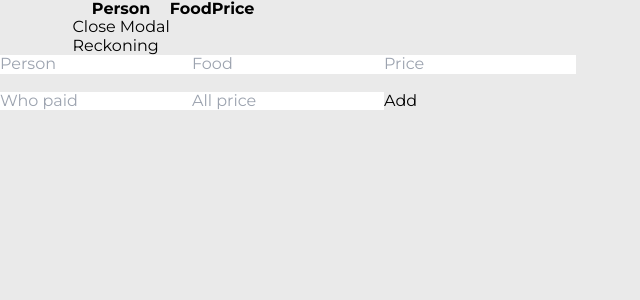
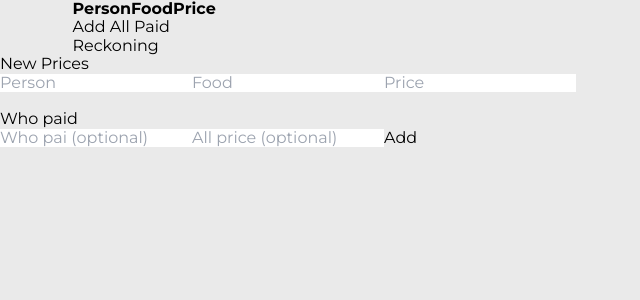
Before and after one commit to Azamjon62/calFood, a React (Vite) app: page / in a window 1280 px wide. Both pictures are taken after a click on the button "Add Item". Shown: the top 300 px of the page, without its empty margins (0-640 px from the left). Built offline with nearby package versions, Linux system fonts and the light colour scheme.

Commit message:
adding handleAdd function

```diff
--- a/src/Components/Main/Main.jsx
+++ b/src/Components/Main/Main.jsx
@@ -3,81 +3,87 @@ import { useState } from "react";
 function Main() {
   const [modal, setModal] = useState(true);
   const [array, setArray] = useState([]);
-    const [newPerson, setNewPerson] = useState('');
-    const [newFood, setNewFood] = useState('');
-    const [newPrice, setNewPrice] = useState('');
-    const [whoPaid, setWhoPaid] = useState('');
-    const [allPrice, setAllPrice] = useState('');
+  const [array2, setArray2] = useState([]);
+  const [newPerson, setNewPerson] = useState("");
+  const [newFood, setNewFood] = useState("");
+  const [newPrice, setNewPrice] = useState("");
+  const [whoPaid, setWhoPaid] = useState("");
+  const [allPrice, setAllPrice] = useState("");
 
   const formatPrice = (price) => {
-        return new Intl.NumberFormat('uz-UZ', {
-          style: 'currency',
-          currency: 'UZS',
+    return new Intl.NumberFormat("uz-UZ", {
+      style: "currency",
+      currency: "UZS",
       minimumFractionDigits: 2,
     }).format(price);
   };
 
+  const handleAdd = () => {
 
-    const addItem = () => {
-        if (newPerson.trim() !== '') {
-            setArray([...array, { id: Date.now(), name: newPerson, food: newFood, price: formatPrice(newPrice), whoPaidAll: whoPaid, allPrice:  formatPrice(allPrice) }]);
-            setNewPerson('');
-            setNewFood('');
-            setNewPrice('');
-            setWhoPaid('');
-            setAllPrice('');
+      if (newPerson.trim() !== "" && newFood.trim() !== "" && newPrice.trim() !== "") {
+        setArray([
+          ...array,
+          { id: Date.now(), name: newPerson, food: newFood, price: formatPrice(newPrice) },
+        ]);
+        setNewPerson("");
+        setNewFood("");
+        setNewPrice("");
+        setModal(true);
+      }
+      // Add All Paid
+      if (whoPaid.trim() !== "" && allPrice.trim() !== "") {
+        setArray2([
+          ...array2,
+          { id: Date.now(), whoPaidAll: whoPaid, allPrice: formatPrice(allPrice) },
+        ]);
+        setWhoPaid("");
+        setAllPrice("");
         setModal(true);
       }
   };
-    // const removeTask = (taskId) => {
-    //   setArray(name.filter(task => task.id !== taskId));
-    // };
-
-    console.log(array);
 
   return (
     <div>
         <div className="container h-[200vh] relative">
             <table>
                 <thead>
-                    <tr >
-                        <th className=" w-[320px] border-black border-[1px]" >Person</th>
-                        <th className=" w-[200px] mr-[10px] border-black border-[1px]" >Food</th>
-                        <th className="w-[20%] border-black border-[1px]" >Price</th>
+                    <tr>
+                        <th className="w-[320px] border-black border-[1px]">Person</th>
+                        <th className="w-[200px] mr-[10px] border-black border-[1px]">Food</th>
+                        <th className="w-[20%] border-black border-[1px]">Price</th>
                     </tr>
                 </thead>
-                <tbody >
-                    {array.map(item => (
+                <tbody>
+                    {array.map((item) => (
                     <tr key={item.id}>
-                            <td className="border-black border-[1px]">
-                            {item.name}
-                            </td>
+                        <td className="border-black border-[1px]">{item.name}</td>
                         <td className="border-black border-[1px]">{item.food}</td>
                         <td className="border-black border-[1px]">{item.price} so&rsquo;m</td>
                     </tr>
                     ))}
+                </tbody>
+            </table>
+            <table>
+                <tbody>
+                    {array2.map((item) => (
+                    <tr key={item.id} className="flex gap-[100px] mt-7 mb-7">
+                        <td className="border-[1px] border-black">{item.whoPaidAll}</td>
+                        <td className="border-[1px] border-black">{item.allPrice}</td>
+                    </tr>
+                    ))}
+                </tbody>
+            </table>
+            <button className="bg-black text-white p-[10px] rounded m-[10px]" onClick={() => setModal(!modal)}>
+                {modal ? "Add Item" : "Add All Paid"}
+            </button>
 
-
-                    {
-                        array.map(item => (
-                            <tr key={item.id} className="flex gap-[100px]  mt-7 mb-7" >
-                                <td className="border-[1px] border-black" >{item.whoPaidAll}</td>
-                                <td className="border-[1px] border-black"  >{item.allPrice}</td>
-                            </tr>
-                        ))
-                    }
-                </tbody>
-                <button className="bg-black text-white p-[10px] rounded m-[10px]" onClick={() => { modal ? setModal(false) : setModal(true)}} >{modal ? 'Add Item' : 'Close Modal'}</button>
-            </table>
-
-            <div className="m-[50px]" >
-                <button className=" bg-black text-white p-[10px] rounded" >Reckoning</button>
+            <div className="m-[50px]">
+                <button className="bg-black text-white p-[10px] rounded">Reckoning</button>
             </div>
         </div>
-        <div className=" bg-slate-500 w-[30%] h-[100vh] fixed top-0 right-0" style={{
-            display: `${modal ? 'none' : 'block'}`
-        }}>
-            <div className="flex gap-4 flex-wrap flex-col p-4" >
+        <div className="bg-slate-500 w-[30%] h-[100vh] fixed top-0 right-0" style={{ display: `${modal ? "none" : "block"}`}}>
+            <h3 className="pl-4 pt-4" >New Prices</h3>
+            <div className="flex gap-4 flex-wrap flex-col p-4">
                 <input
                     type="text"
                     placeholder="Person"
@@ -96,27 +102,27 @@ function Main() {
                     value={newPrice}
                     onChange={(e) => setNewPrice(e.target.value)}
                 />
-                {/* <button className="border-[1px] bg-white" onClick={addItem}>Add Item</button> */}
             </div>
             <br />
-            <div className="flex gap-4 p-4 flex-wrap flex-col" >
+            <h3 className="pl-4" >Who paid</h3>
+            <div className="flex gap-4 p-4 flex-wrap flex-col">
                 <input
                     type="text"
-                    placeholder="Who paid"
+                    placeholder="Who pai (optional)"
                     value={whoPaid}
                     onChange={(e) => setWhoPaid(e.target.value)}
                 />
                 <input
                     type="number"
-                    placeholder="All price"
+                    placeholder="All price (optional)"
                     value={allPrice}
                     onChange={(e) => setAllPrice(e.target.value)}
                 />
-                <button className="border-[1px] bg-white" onClick={addItem} >Add</button>
+                <button className="border-[1px] bg-white" onClick={handleAdd}>
+                    Add
+                </button>
             </div>
-
         </div>
-
     </div>
   );
 }
```
Lines whose indentation alone changed are shown as unchanged.
